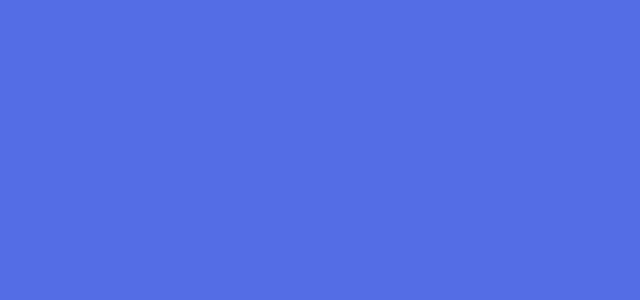
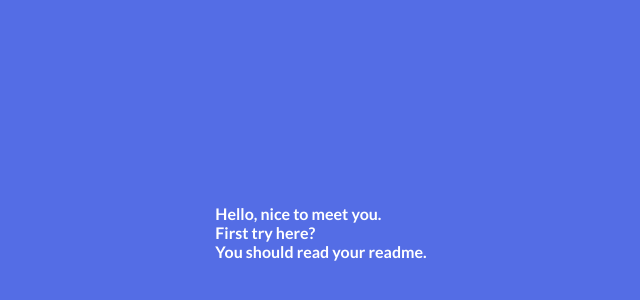
Before and after one commit to luizfoli/angular-lab, an Angular app: page /hello in a window 1280 px wide. Before the commit this address led to /. Shown: the part 168-468 px from the top of the page, without its empty margins (319-959 px from the left). Built offline with nearby package versions, Linux system fonts and the light colour scheme.

Commit message:
feat: Creating the home page

```diff
--- a/src/app/app.module.ts
+++ b/src/app/app.module.ts
@@ -5,10 +5,12 @@ import { AppRoutingModule } from './app-routing.module';
 import { AppComponent } from './app.component';
 import { RouterModule } from '@angular/router';
 import { BrowserAnimationsModule } from '@angular/platform-browser/animations';
+import { HelloComponent } from './hello/hello.component';
 
 @NgModule({
   declarations: [
     AppComponent,
+    HelloComponent,
   ],
   imports: [
     BrowserModule,
--- /dev/null
+++ b/src/app/hello/hello.component.html
@@ -0,0 +1,9 @@
+<div class="lab-container">
+    <p>
+        Hello, nice to meet you.
+        <br />
+        First try here?
+        <br />
+        You should read your readme.
+    </p>
+</div>
--- /dev/null
+++ b/src/app/hello/hello.component.ts
@@ -0,0 +1,15 @@
+import { Component, OnInit } from '@angular/core';
+
+@Component({
+  selector: 'app-hello',
+  templateUrl: './hello.component.html',
+  styleUrls: ['./hello.component.css']
+})
+export class HelloComponent implements OnInit {
+
+  constructor() { }
+
+  ngOnInit() {
+  }
+
+}
```
Also changed, not shown: src/app/app-routing.module.ts (+10 -0 lines), src/app/hello/hello.component.css (added), 1 other file (tests, documents, lock files or other folders).
